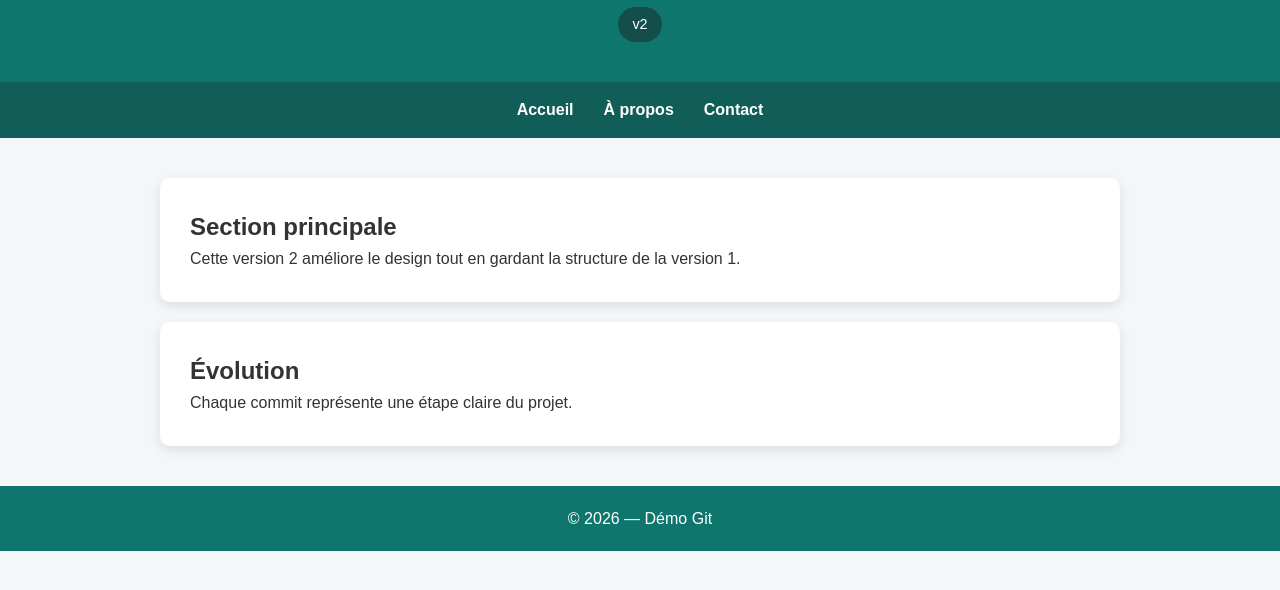
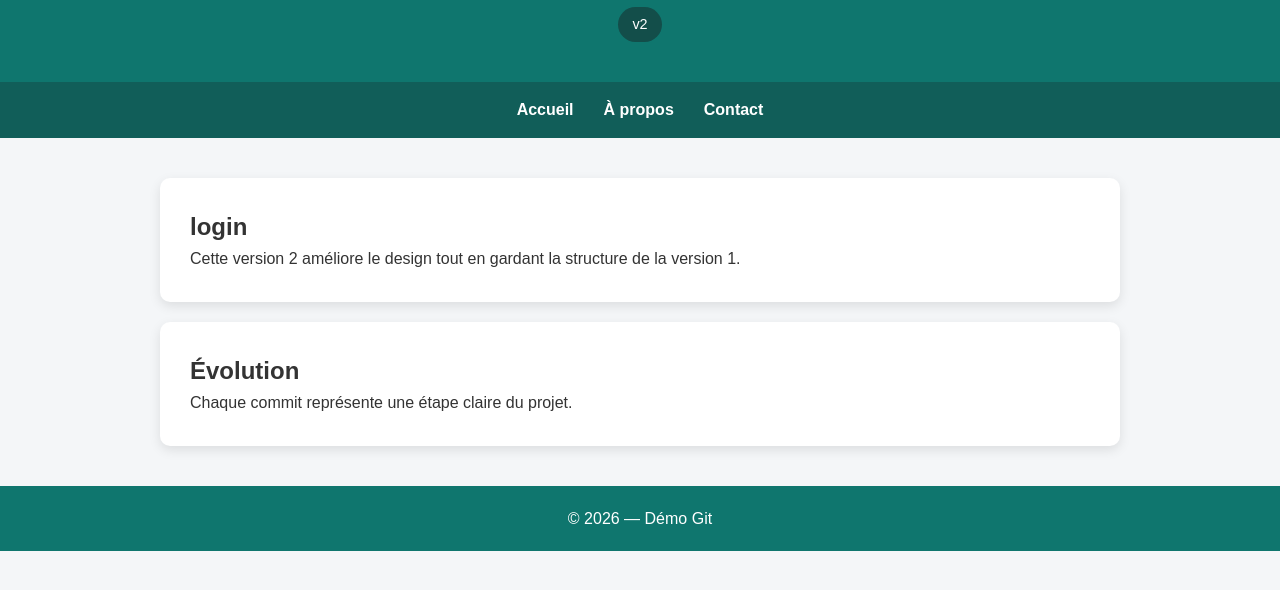
Before and after one commit to ndeyamn/website, a plain HTML site: page index.html in a window 1280 px wide. Shown: the part 168-758 px from the top of the page. Drawn offline with Linux system fonts and the light colour scheme.

```diff
--- a/index.html
+++ b/index.html
@@ -26,7 +26,7 @@
 
 <main class="container">
     <section class="card">
-        <h2>Section principale</h2>
+        <h2>login</h2>
         <p>
             Cette version 2 améliore le design tout en gardant la structure
             de la version 1.
```
